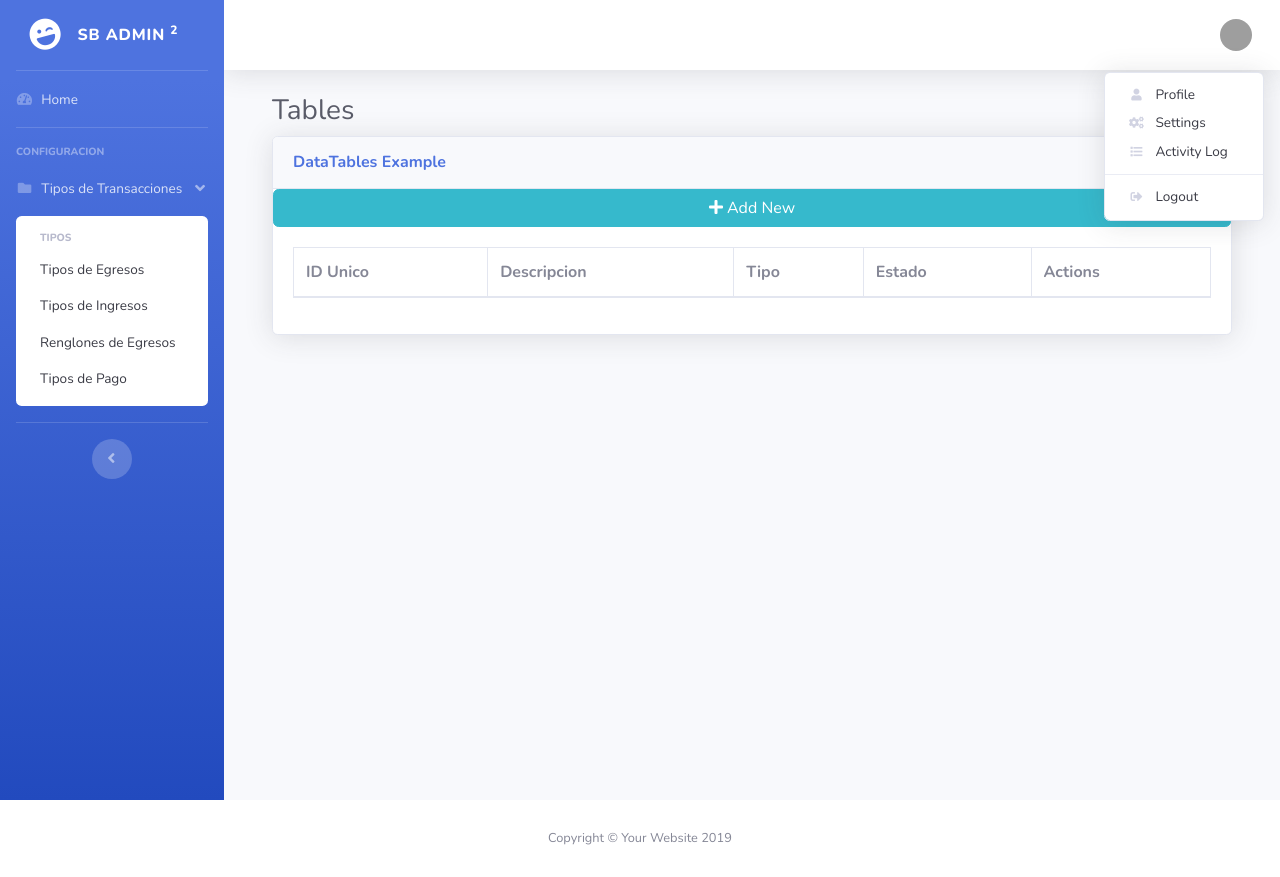
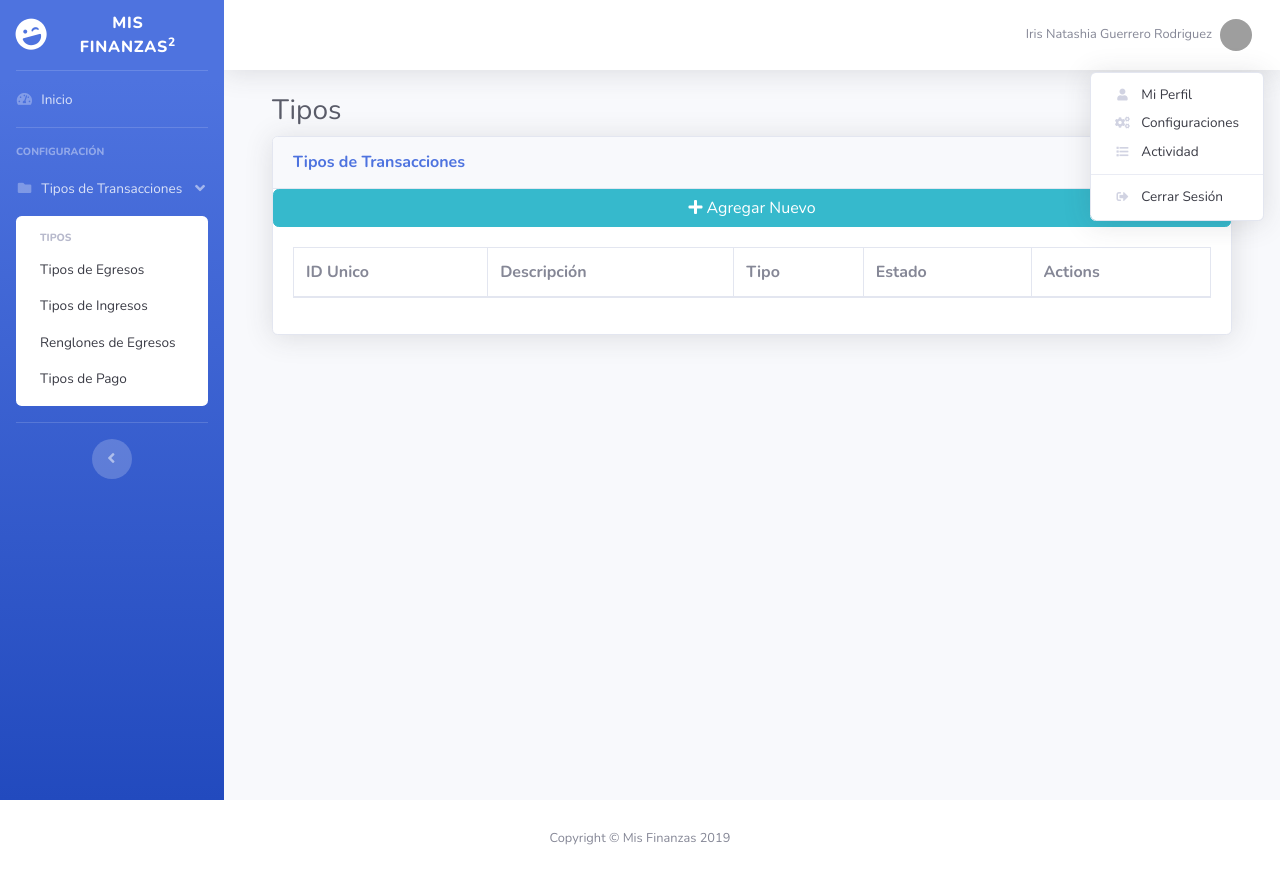
Before and after one commit to INatasjja/finanzasp, a Django app: page /list/3/ in a window 1280 px wide, after a click that opens the changed part. Run offline with Django 3.2, Linux system fonts and the light colour scheme; the first user in the database is signed in; data comes from the database, SQL or seed files in the repository; data that the repository does not hold is empty; some libraries are stand-ins or nearby versions; grey boxes are pictures that could not be loaded.

Commit message:
2do commit. Cambios Generales

```diff
--- a/proyectofinanzas/finanzas/admin.py
+++ b/proyectofinanzas/finanzas/admin.py
@@ -12,4 +12,3 @@ admin.site.register (GestionIngresos)
 admin.site.register (GestionUsuarios)
 admin.site.register (Transacciones)
 admin.site.register (Corte)
-admin.site.register(Users)
--- a/proyectofinanzas/finanzas/models.py
+++ b/proyectofinanzas/finanzas/models.py
@@ -80,7 +80,7 @@ class Corte (models.Model):
         return str(self.Mes)
 
 
-class Users(AbstractUser):
-    cedula = models.TextField(max_length=11, blank=True)
-    location = models.CharField(max_length=30, blank=True)
-    birth_date = models.DateField(null=True, blank=True)
+#class Users(AbstractUser):
+ #   cedula = models.TextField(max_length=11, blank=True)
+  #  location = models.CharField(max_length=30, blank=True)
+   # birth_date = models.DateField(null=True, blank=True)
--- a/proyectofinanzas/finanzas/templates/finanzas/base.html
+++ b/proyectofinanzas/finanzas/templates/finanzas/base.html
@@ -34,7 +34,7 @@
         <div class="sidebar-brand-icon rotate-n-15">
           <i class="fas fa-laugh-wink"></i>
         </div>
-        <div class="sidebar-brand-text mx-3">SB Admin <sup>2</sup></div>
+        <div class="sidebar-brand-text mx-3">Mis Finanzas<sup>2</sup></div>
       </a>
 
       <!-- Divider -->
@@ -44,7 +44,7 @@
       <li class="nav-item">
         <a class="nav-link" href="{% url 'index' %}">
           <i class="fas fa-fw fa-tachometer-alt"></i>
-          <span>Home</span></a>
+          <span>Inicio</span></a>
       </li>
 
       <!-- Divider -->
@@ -52,7 +52,7 @@
 
       <!-- Heading -->
       <div class="sidebar-heading">
-        Configuracion
+        Configuraci&oacute;n
       </div>
 
       <!-- Nav Item - Pages Collapse Menu -->
@@ -128,20 +128,20 @@
               <div class="dropdown-menu dropdown-menu-right shadow animated--grow-in" aria-labelledby="userDropdown">
                 <a class="dropdown-item" href="#">
                   <i class="fas fa-user fa-sm fa-fw mr-2 text-gray-400"></i>
-                  Profile
+                  Mi Perfil
                 </a>
                 <a class="dropdown-item" href="#">
                   <i class="fas fa-cogs fa-sm fa-fw mr-2 text-gray-400"></i>
-                  Settings
+                  Configuraciones
                 </a>
                 <a class="dropdown-item" href="#">
                   <i class="fas fa-list fa-sm fa-fw mr-2 text-gray-400"></i>
-                  Activity Log
+                  Actividad
                 </a>
                 <div class="dropdown-divider"></div>
                 <a class="dropdown-item" href="#" data-toggle="modal" data-target="#logoutModal">
                   <i class="fas fa-sign-out-alt fa-sm fa-fw mr-2 text-gray-400"></i>
-                  Logout
+                  Cerrar Sesi&oacute;n
                 </a>
               </div>
             </li>
@@ -169,7 +169,7 @@
       <footer class="sticky-footer bg-white">
         <div class="container my-auto">
           <div class="copyright text-center my-auto">
-            <span>Copyright &copy; Your Website <script>document.write(new Date().getFullYear());</script></span>
+            <span>Copyright &copy; Mis Finanzas <script>document.write(new Date().getFullYear());</script></span>
           </div>
         </div>
       </footer>
@@ -191,15 +191,15 @@
     <div class="modal-dialog" role="document">
       <div class="modal-content">
         <div class="modal-header">
-          <h5 class="modal-title" id="exampleModalLabel">Ready to Leave?</h5>
+          <h5 class="modal-title" id="exampleModalLabel">¿En verdad deseas salir?</h5>
           <button class="close" type="button" data-dismiss="modal" aria-label="Close">
             <span aria-hidden="true">×</span>
           </button>
         </div>
-        <div class="modal-body">Select "Logout" below if you are ready to end your current session.</div>
+        <div class="modal-body">Selecciona "Cerrar Sesi&oacute;n" si deseas salir de tu usuario.</div>
         <div class="modal-footer">
-          <button class="btn btn-secondary" type="button" data-dismiss="modal">Cancel</button>
-          <a class="btn btn-primary" href="/logout">Logout</a>
+          <button class="btn btn-secondary" type="button" data-dismiss="modal">Cancelar</button>
+          <a class="btn btn-primary" href="/logout">Cerrar Sesi&oacute;n</a>
         </div>
       </div>
     </div>
--- a/proyectofinanzas/finanzas/templates/finanzas/tipo_detail.html
+++ b/proyectofinanzas/finanzas/templates/finanzas/tipo_detail.html
@@ -4,20 +4,20 @@
 <div class="container-fluid">
 
     <!-- Page Heading -->
-    <h1 class="h3 mb-2 text-gray-800">Tables</h1>
+    <h1 class="h3 mb-2 text-gray-800">Tipos</h1>
     <!-- DataTales Example -->
     <div class="card shadow mb-4">
       <div class="card-header py-3">
-        <h6 class="m-0 font-weight-bold text-primary">DataTables Example</h6>
+        <h6 class="m-0 font-weight-bold text-primary">Tipos de Transacciones</h6>
       </div>
-      <button type="button" class="btn btn-info add-new" onclick="location.href='/add/{{tipo}}'" type="button"><i class="fa fa-plus"></i> Add New</button>
+      <button type="button" class="btn btn-info add-new" onclick="location.href='/add/{{tipo}}'" type="button"><i class="fa fa-plus"></i> Agregar Nuevo</button>
       <div class="card-body">
         <div class="table-responsive">
           <table class="table table-bordered" id="dataTable" width="100%" cellspacing="0">
             <thead>
               <tr>
                 <th>ID Unico</th>
-                <th>Descripcion</th>
+                <th>Descripci&oacute;n</th>
                 <th>Tipo</th>
                 <th>Estado</th>
                 <th>Actions</th>
--- a/proyectofinanzas/finanzas/views.py
+++ b/proyectofinanzas/finanzas/views.py
@@ -7,18 +7,18 @@ from django.conf import settings
 
 
 # Create your views here.
-def Register(request):
-	data = settings.AUTH_USER_MODEL.objects.get(request.pk)
-	form = RegisterForm(request.POST or None, instance=data)
-	if request.method == "POST":
-		form = RegisterForm(request.POST or None)
-		if form.is_valid():
-			form.save()
-			return HttpResponseRedirect('/list/{}'.format(tipo))
-		else:
-			form = RegisterForm()
-	content = {'title_page':'Editar','form':form,'tipo':tipo,'mensajes':f'Añadir Nuevo','tmensaje':'alert-success'}
-	return render (request, 'finanzas/edit_tipo.html',content)
+#def Register(request):
+#	data = settings.AUTH_USER_MODEL.objects.get(request.pk)
+#	form = RegisterForm(request.POST or None, instance=data)
+#	if request.method == "POST":
+#		form = RegisterForm(request.POST or None)
+#		if form.is_valid():
+#			form.save()
+#			return HttpResponseRedirect('/list/{}'.format(tipo))
+#		else:
+#			form = RegisterForm()
+#	content = {'title_page':'Editar','form':form,'tipo':tipo,'mensajes':f'Añadir Nuevo','tmensaje':'alert-success'}
+#	return render (request, 'finanzas/edit_tipo.html',content)
 
 
 
--- a/proyectofinanzas/proyectofinanzas/settings.py
+++ b/proyectofinanzas/proyectofinanzas/settings.py
@@ -120,4 +120,4 @@ USE_TZ = True
 
 STATIC_URL = '/static/'
 LOGIN_REDIRECT_URL = 'index'
-AUTH_USER_MODEL = 'finanzas.Users'
+#AUTH_USER_MODEL = 'finanzas.Users'
```
Also changed, not shown: proyectofinanzas/finanzas/forms.py (+4 -4 lines), proyectofinanzas/db.sqlite3, 2 other files.
